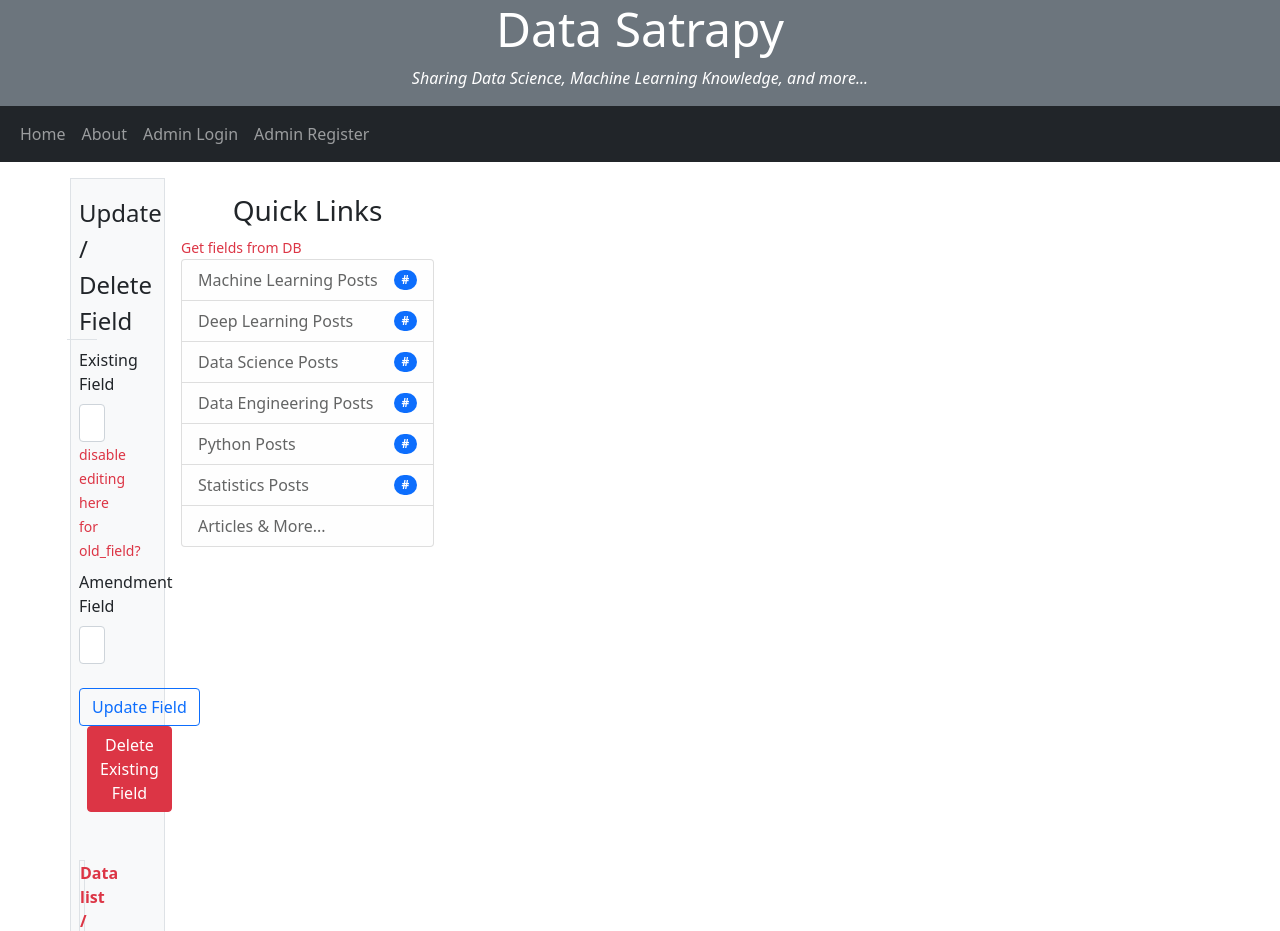
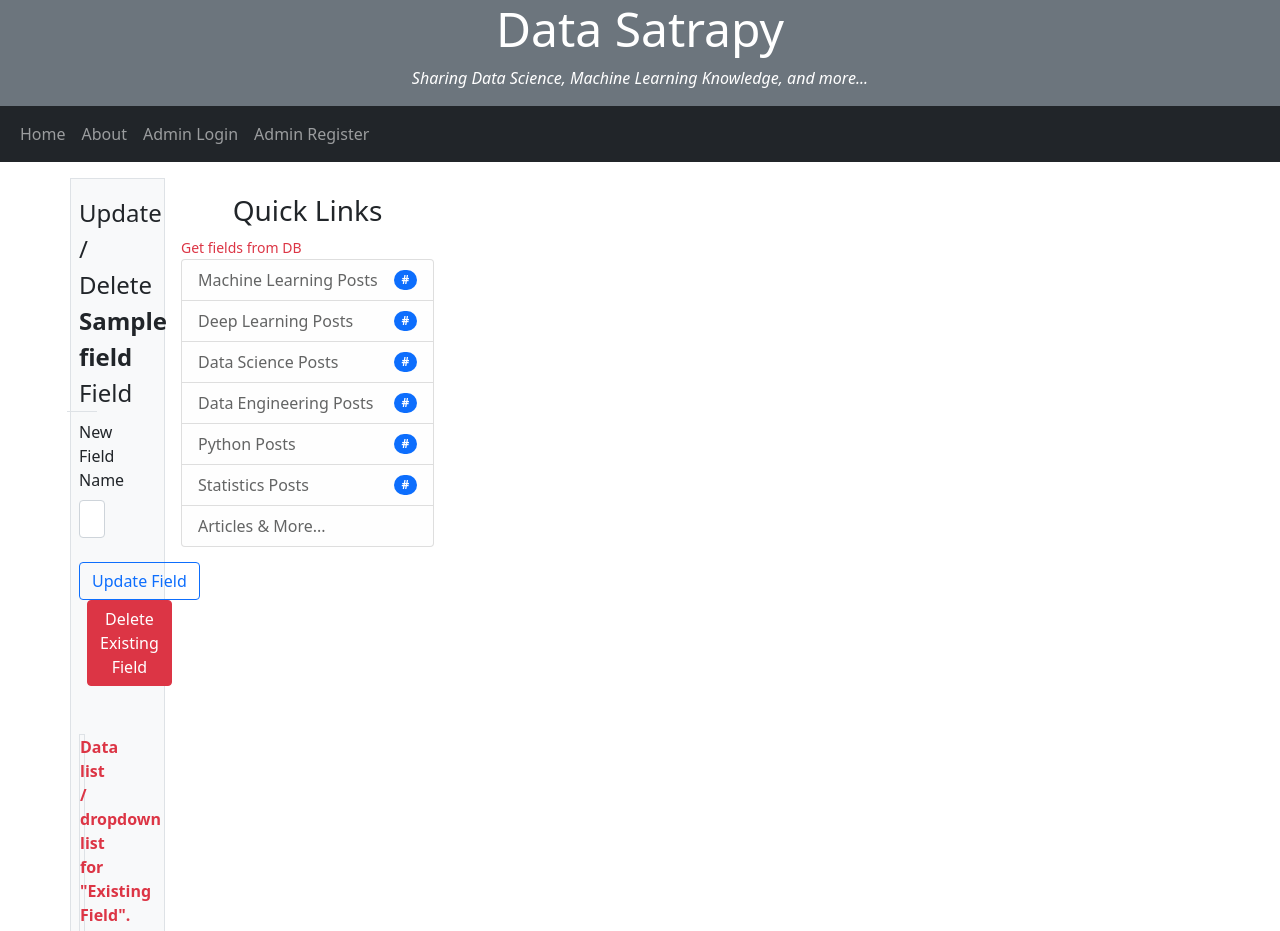
Before and after one commit to OlubiyiMosope/data_satrapy, a Flask app: template data_satrapy/templates/update_n_del_field.html in a window 1280 px wide. Shown: the top 931 px of the page. Run offline with Flask 2, Linux system fonts and the light colour scheme; tables that the repository leaves empty hold one stand-in row (values such as "Sample post"); the template is opened without the code that fills it: values that come from a table or form of the project are taken from there, most other values are stand-ins (such as "Sample title", 1, 10 or a date in 2020).

Commit message:
Change Update / Delete fields form.
Remove form field `old_field`. Modified the following to effect change in application.
modified:   data_satrapy/fields/forms.py
modified:   data_satrapy/fields/routes.py
modified:   data_satrapy/templates/update_n_del_field.html

```diff
--- a/data_satrapy/fields/forms.py
+++ b/data_satrapy/fields/forms.py
@@ -18,8 +18,8 @@ class AddFieldForm(FlaskForm):
 
 
 class UpdateDeleteFieldForm(FlaskForm):
-    old_field = StringField("Existing Field", validators=[DataRequired()])
-    new_field = StringField("Amendment Field", validators=[DataRequired()])
+    # old_field = StringField("Existing Field", validators=[DataRequired()])
+    new_field = StringField("New Field Name", validators=[DataRequired()])
     submit = SubmitField("Update Field")
     # delete_field = SubmitField("Delete Field")
 
--- a/data_satrapy/fields/routes.py
+++ b/data_satrapy/fields/routes.py
@@ -22,7 +22,7 @@ def add_field():
         field = Field(subject=subject)
         db.session.add(field)
         db.session.commit()
-        flash(f"New field '{field.subject}' has been successfully added to database", "success")
+        flash(f"New field '{field.subject}' has been added to database", "success")
         return redirect(url_for("fields.add_field"))  # to refresh the page
     return render_template("add_field.html", title="Add Field", form=form, add_field_active="active",
                            grid_size=CONTENT_COL_2, subjects=subjects)
@@ -57,9 +57,9 @@ def update_field(subject_id):
         flash("You have successfully updated the field", "success")
         return redirect(url_for("fields.update_field", subject_id=subject_id))
     elif request.method == "GET":
-        form.old_field.data = field.subject
+        # form.old_field.data = field.subject
         form.new_field.data = field.subject
 
     return render_template("update_n_del_field.html", title="Update/Delete Field",
                            form=form, subjects=subjects, grid_size=CONTENT_COL_2,
-                           del_field=field.subject)
+                           del_field=field.subject, current_field=field.subject)
--- a/data_satrapy/templates/update_n_del_field.html
+++ b/data_satrapy/templates/update_n_del_field.html
@@ -8,28 +8,13 @@
 
 {% block content %}
 
-<div class="col-md-{{ grid_size }} grid">  <!-- d-flex justify-content-center -->
+<div class="col-md-{{ grid_size }} grid">  <!-- {# d-flex justify-content-center #} -->
     <form method="POST" action="" class="mb-5">
         {{ form.hidden_tag() }}
         <fieldset class="row my-3">
-          <legend class="border-bottom mb-2">Update / Delete Field</legend>
+          <legend class="border-bottom mb-2">Update / Delete <b>{{ current_field }}</b> Field</legend>
+
           <div  class="form-label">
-            {{ form.old_field.label(class="form-label") }}
-
-            {% if form.old_field.errors %}
-              {{ form.old_field(class="form-control form-control-md is-invalid") }}
-              <div class="invalid-feedback">
-                {% for error in form.old_field.errors %}
-                  <span>{{ error }}</span>
-                {% endfor %}
-              </div>
-            {% else %}
-              {{ form.old_field(class="form-control form-control-md disable") }}
-              <small class="text-danger">disable editing here for old_field?</small>
-            {% endif %}
-
-            </div>
-            <div  class="form-label">
             {{ form.new_field.label(class="form-label") }}
 
             {% if form.new_field.errors %}
@@ -43,7 +28,7 @@
               {{ form.new_field(class="form-control form-control-md") }}
             {% endif %}
 
-            </div>
+          </div>
         </fieldset>
 
         <div class="form-label mt-2 mb-2">
```
